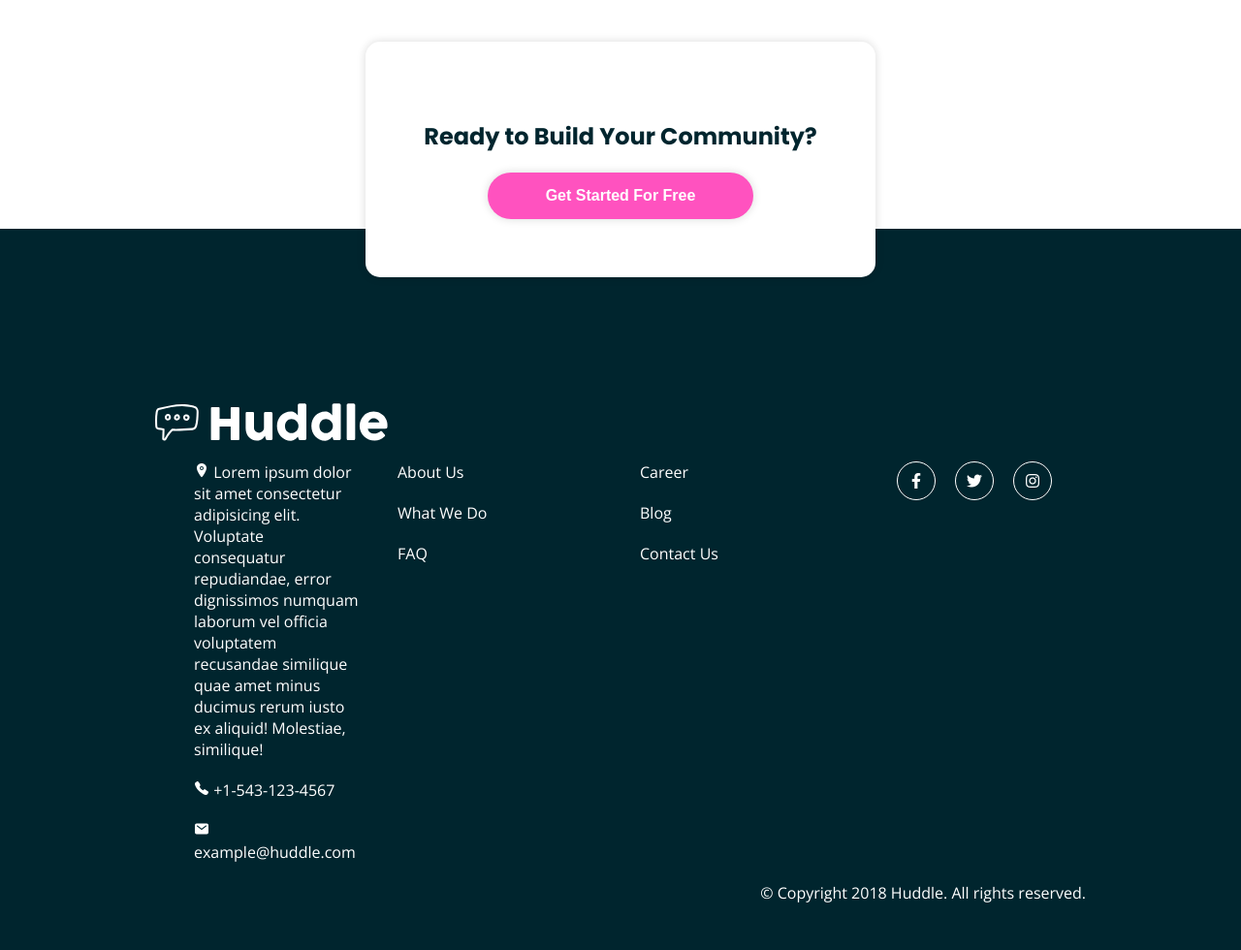
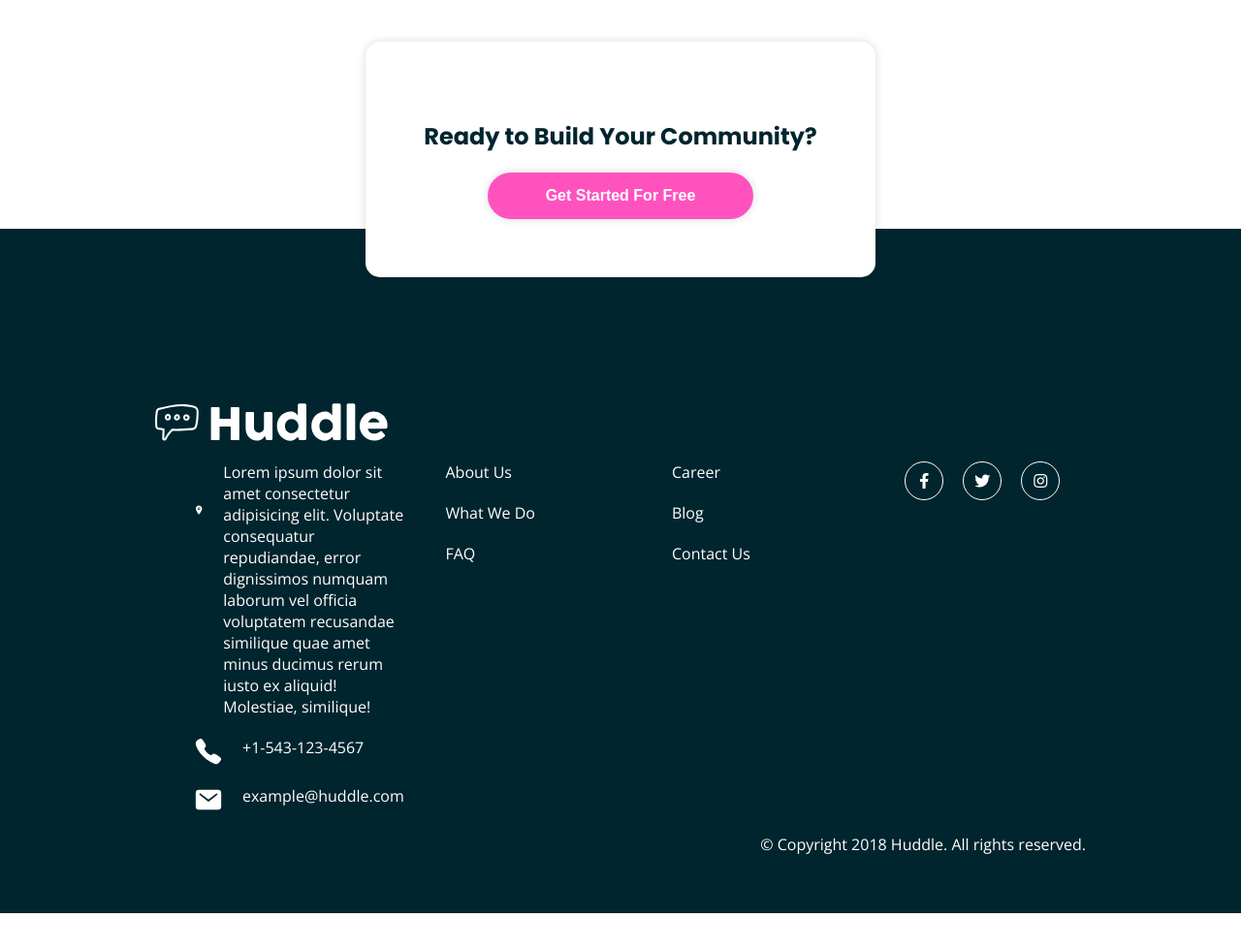
Before and after one commit to mlolaiya/Huddle-Landing-Page, a plain HTML site: page index.html in a window 1280 px wide. Shown: the part 2017-2997 px from the top of the page at 97% size. After the commit the page ends 2959 px from the top, so only its background shows below. Drawn offline with nearby package versions, Linux system fonts and the light colour scheme.

Commit message:
secon commit

```diff
--- a/index.html
+++ b/index.html
@@ -5,12 +5,6 @@
     <meta charset="UTF-8" />
     <meta http-equiv="X-UA-Compatible" content="IE=edge" />
     <meta name="viewport" content="width=device-width, initial-scale=1.0" />
-    <link
-      rel="icon"
-      type="image/png"
-      sizes="32x32"
-      href="./images/favicon-32x32.png"
-    />
     <link rel="preconnect" href="https://fonts.googleapis.com" />
     <link
       href="https://fonts.googleapis.com/css2?family=Poppins:wght@400;700&display=swap"
@@ -127,7 +121,7 @@
           <div class="description">
             <ul>
               <li>
-                <ion-icon name="location"></ion-icon>  <!--  THE ICONS ARE STYLED TO SATISFACTION YET--->
+                <ion-icon class="loc" name="location"></ion-icon>
                 Lorem ipsum dolor sit amet consectetur adipisicing elit.
                 Voluptate consequatur repudiandae, error dignissimos numquam
                 laborum vel officia voluptatem recusandae similique quae amet
--- a/style.css
+++ b/style.css
@@ -174,26 +174,29 @@ footer .circle {
     text-decoration: none;
 }
 
-/* .description ul li{
+.description ul li {
     display: flex;
-    margin-left: 20px;
-    padding-right: 2px;
+}
+
+.loc {
+    font-size: 100px;
+    margin-top: 0;
+    padding-top: 0;
 }
 
 ion-icon {
-    display: flex;
-    text-align: center;
-    font-size: 120%;
-    margin-right: 40PX;
+    font-size: 30px;
+    margin-right: 20PX;
+    float: left;
   }
- */
+
 footer p {
     text-align: right;
     margin: 0;
 }
 
 /*------RESPONSIVE MEDIA --------- */
-@media screen and (max-width: 768px) {
+@media screen and (max-width: 770px) {
     body {
         text-align: center;
     }
```
